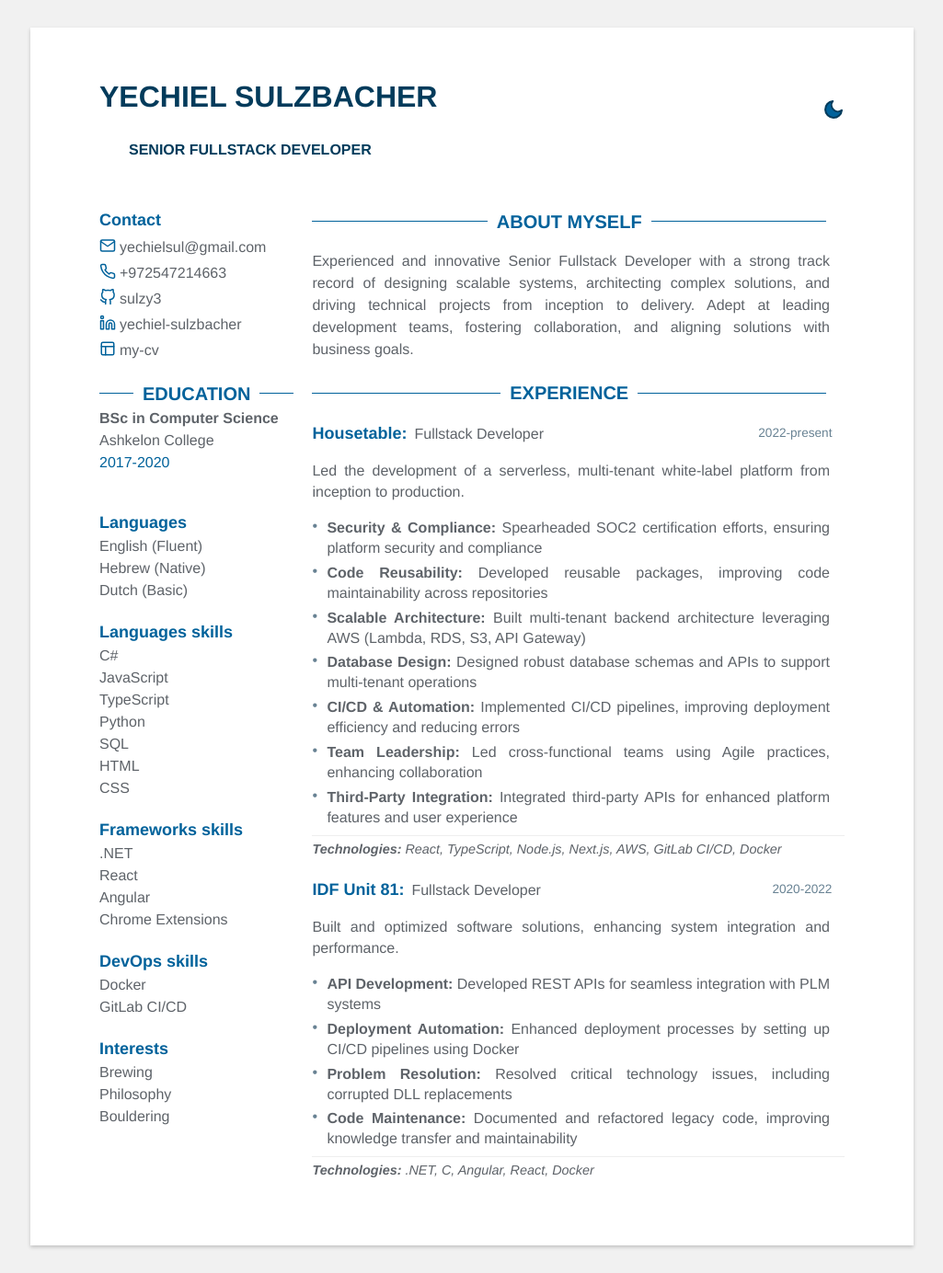
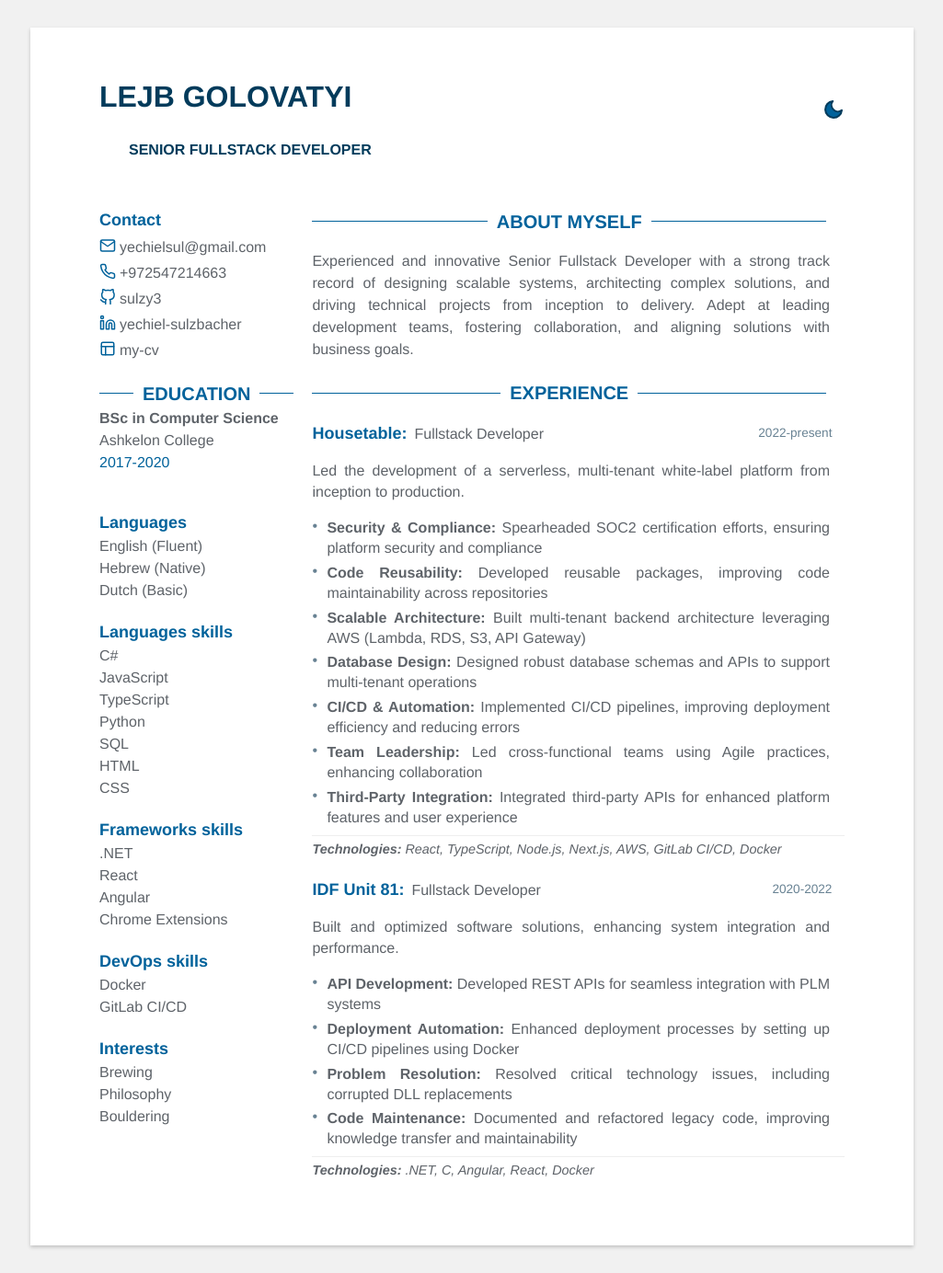
Before and after one commit to chaniheller97/my-cv, a Jekyll site: the page built from index.html, in a window 1280 px wide. Shown: the whole page at 92% size, without its empty margins (127-1152 px from the left). Built offline with Jekyll 4.4.1, drawn with Linux system fonts in a browser that asks for light colours.

Commit message:
Update data.yml

```diff
--- a/_data/data.yml
+++ b/_data/data.yml
@@ -1,4 +1,4 @@
-name: Yechiel Sulzbacher
+name: Lejb Golovatyi
 title: Senior Fullstack Developer
 support_dark_mode: true
 
```
